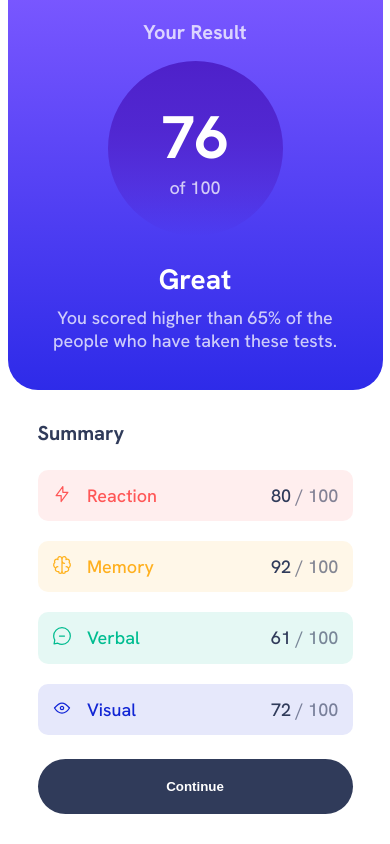
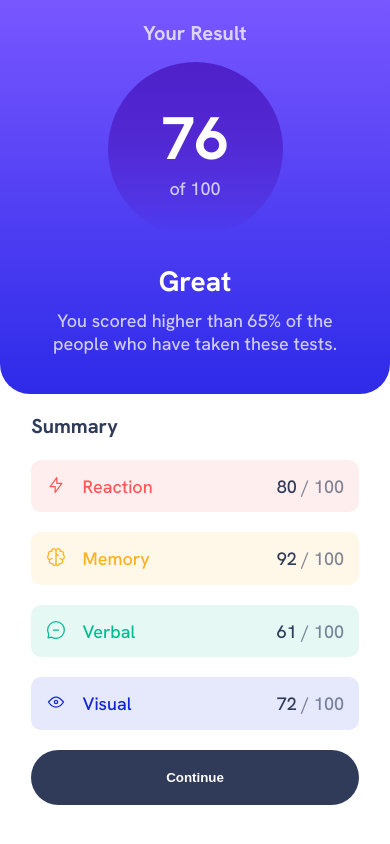
Before and after one commit to hadreemustaffa/results-summary, a plain HTML site: page index.html in a window 390 px wide. Drawn offline with Linux system fonts and the light colour scheme.

Commit message:
minor cleanup

```diff
--- a/style.css
+++ b/style.css
@@ -40,13 +40,13 @@ body {
 }
 
 h1 {
-	font-size: 32px;
+	font-size: 2rem;
 }
 h2 {
-	font-size: 24px;
+	font-size: 1.5rem;
 }
 p {
-	font-size: 18px;
+	font-size: 1.125rem;
 }
 
 main {
@@ -114,7 +114,7 @@ main {
 	display: flex;
 	flex-direction: column;
 	flex-basis: 50%;
-	justify-content: space-around;
+	justify-content: space-between;
 	padding: 5%;
 	padding-left: 10%;
 	border-radius: 0 30px 30px 0;
@@ -190,7 +190,6 @@ main {
 	h1 {
 		font-size: 28px;
 	}
-
 	h2 {
 		font-size: 20px;
 	}
@@ -200,13 +199,10 @@ main {
 	}
 
 	main {
-		margin: 0;
 		width: 100vw;
 		height: 100vh;
 		min-width: 315px;
-		max-width: 375px;
-		min-height: 835px;
-		max-height: 850px;
+		max-width: 480px;
 		flex-direction: column;
 	}
 
@@ -227,11 +223,19 @@ main {
 	}
 
 	#summary {
+		justify-content: flex-start;
 		flex-basis: 70%;
 		right: 0;
-		height: 100vh;
 		padding: 5% 8%;
 		box-shadow: none;
+	}
+
+	#summary #title {
+		padding-bottom: 6.275%;
+	}
+
+	#categories {
+		padding-bottom: 6.275%;
 	}
 
 	.attribution {
```
